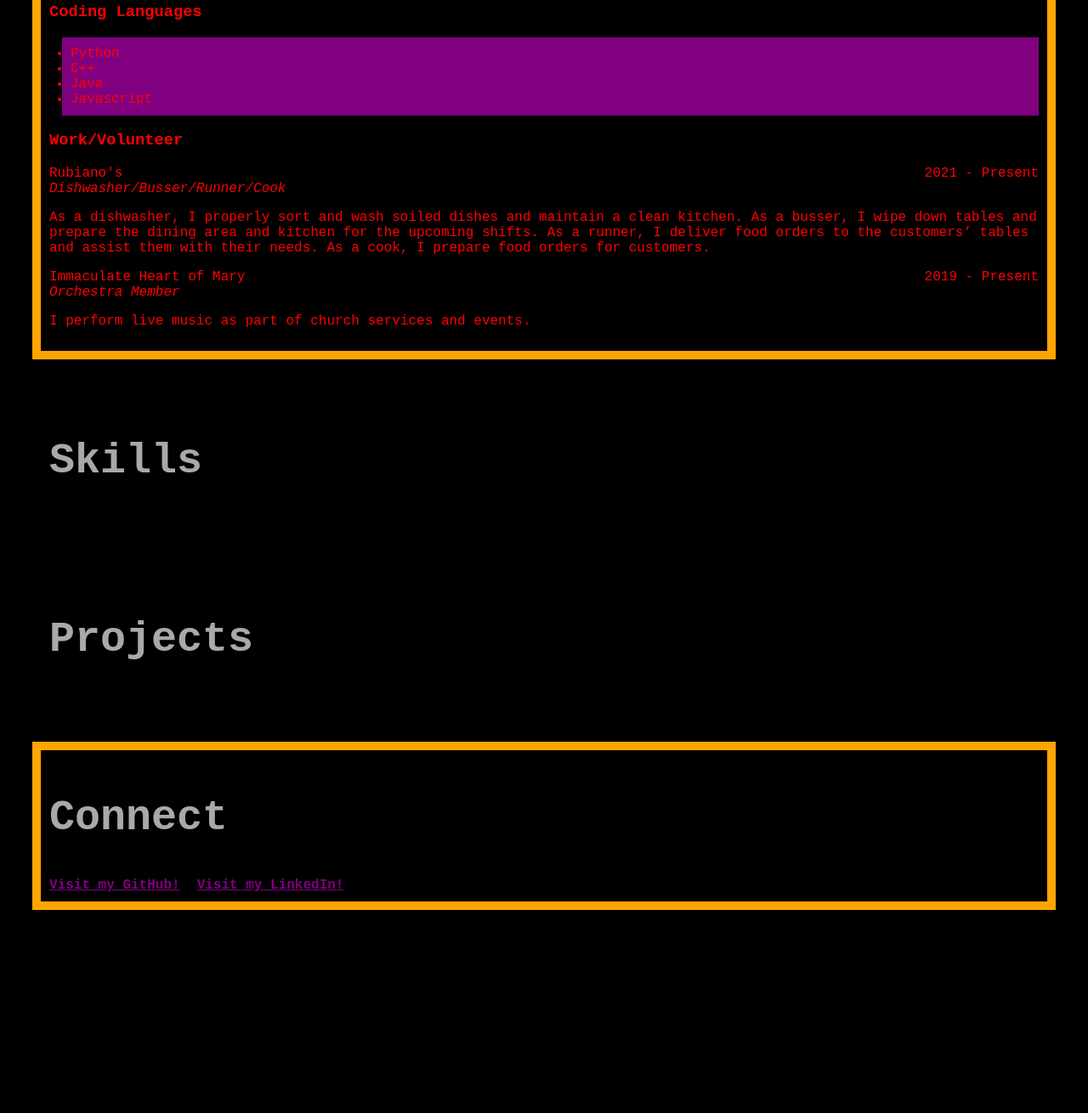
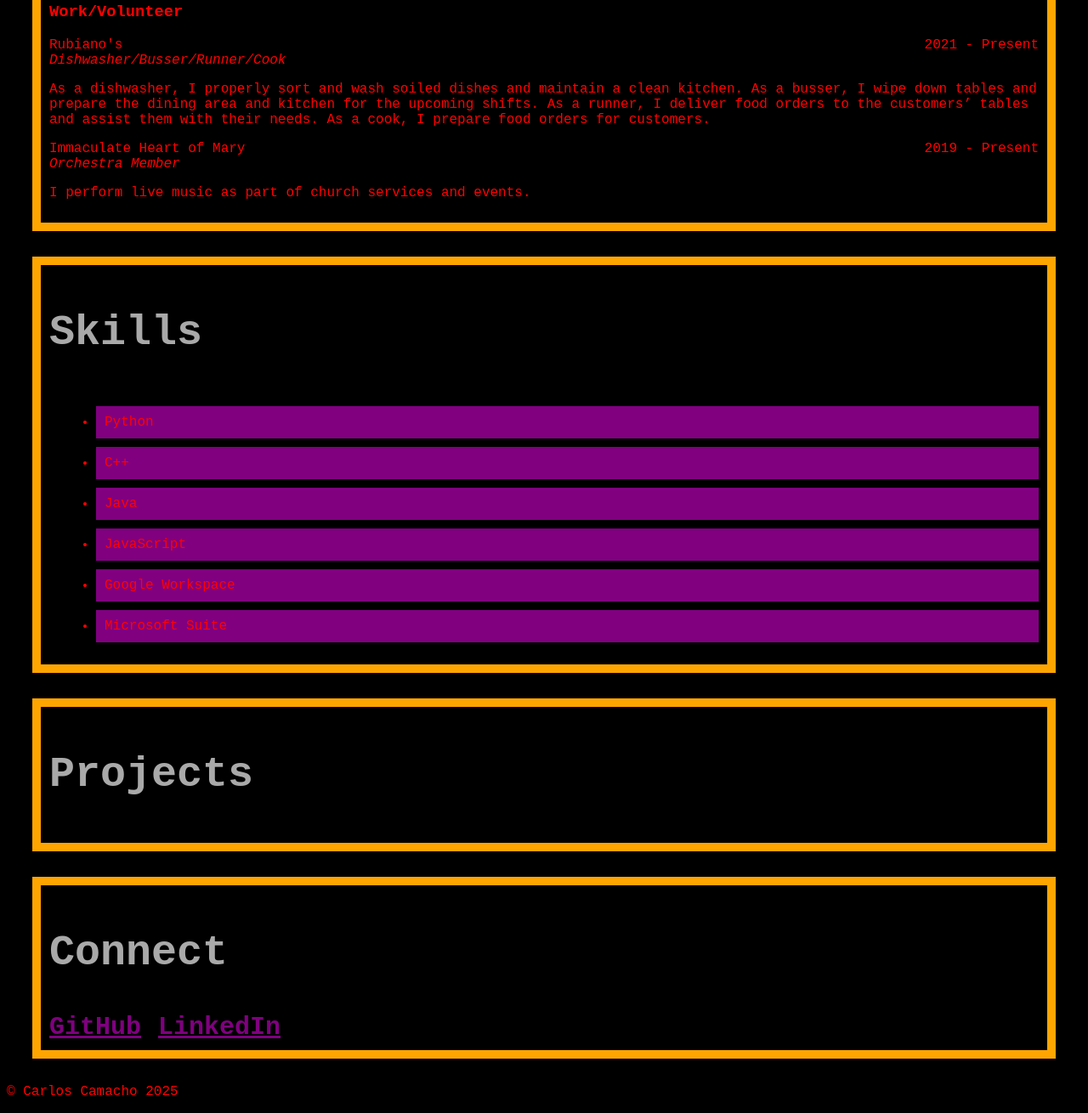
Before and after one commit to CCamacho04/carlos-camacho-kepler, a plain HTML site: page index.html in a window 1280 px wide. Shown: the part 736-2046 px from the top of the page at 85% size. Before the commit the page ends 1837 px from the top, so only its background shows below. Drawn offline with Linux system fonts and the light colour scheme.

Commit message:
js added, created footer and skills

```diff
--- a/css/index.css
+++ b/css/index.css
@@ -35,11 +35,12 @@ h2
     color: grey;
 }
 
-#Experience, #Connect
+#Experience, #Connect, #Skills, #Projects
 {
     border: 10px solid orange;
     padding: 10px;
     font-weight: lighter;
+    justify-content: center;
 }
 
 .job-row, .volunteer-row
@@ -61,6 +62,18 @@ h2
 .job-date, .volunteer-date
 {
     display:flex;
+}
+
+#Skills ul
+{
+    display: grid;
+    grid-template-columns: 1fr;
+    gap: 10px;
+}
+
+#Skills li
+{
+    background-color: white;
 }
 
 .connect-links
@@ -85,7 +98,7 @@ h2
         color: silver;
     }
 
-    #Experience ul
+    #Skills li
     {
         margin-left: 10px;
         background-color: blue;
@@ -99,7 +112,8 @@ h2
 
     .connect-links
     {
-        grid-template-columns: repeat(2, 1fr);
+        font-size: 20px;
+        grid-template-columns: repeat(2, max-content);
     }
 }
 
@@ -112,7 +126,7 @@ h2
         color: darkgray;
     }
 
-    #Experience ul
+    #Skills li
     {
         margin-left: 15px;
         background-color: purple;
@@ -127,6 +141,7 @@ h2
 
     .connect-links
     {
+        font-size: 30px;
         grid-template-columns: repeat(2, max-content);
     }
 }
--- a/index.html
+++ b/index.html
@@ -28,17 +28,6 @@
 </section>
 <section id = "Experience">
     <h2>Experience</h2>
-
-    <div class = "coding-languages">
-        <h3>Coding Languages</h3>
-        <ul class = "langauge-list">
-            <li>Python</li>
-            <li>C++</li>
-            <li>Java</li>
-            <li>Javascript</li>
-        </ul>
-    </div>
-
     <div class = "work/volunteer experience">
         <h3>Work/Volunteer</h3>
         <div class = "job-row">
@@ -67,18 +56,21 @@
 
 <section id = "Skills">
     <h2>Skills</h2>
+    <ul></ul>
 </section>
 
 <section id = "Projects">
     <h2>Projects</h2>
     <ul></ul>
 </section>
+
 <section id = "Connect">
     <h2>Connect</h2>
     <div class = "connect-links">
-        <a target = _blank href = "https://github.com/CCamacho04">Visit my GitHub!</a>
-        <a target = _blank href = "https://www.linkedin.com/in/carlos-camacho-7334002a8/">Visit my LinkedIn!</a>
+        <a target = _blank href = "https://github.com/CCamacho04">GitHub</a>
+        <a target = _blank href = "https://www.linkedin.com/in/carlos-camacho-7334002a8/">LinkedIn</a>
     </div>
 </section>
+<script src = "js/index.js"></script>
 </body>
 </html>
--- /dev/null
+++ b/js/index.js
@@ -0,0 +1,22 @@
+const today = new Date();
+const thisYear = today.getFullYear();
+
+const footer = document.createElement("footer");
+document.body.appendChild(footer);
+
+const copyright = document.createElement("p");
+copyright.innerHTML = `&copy; Carlos Camacho ${thisYear}`;
+footer.appendChild(copyright);
+
+const skills = ["Python", "C++", "Java", "JavaScript", "Google Workspace", "Microsoft Suite"];
+
+skillsSection = document.getElementById("Skills");
+const skillsList = document.createElement("ul");
+skillsSection.appendChild(skillsList);
+
+for (let i = 0; i < skills.length; i++)
+{
+    const skill = document.createElement("li");
+    skill.innerText = skills[i];
+    skillsList.appendChild(skill);
+}
```
